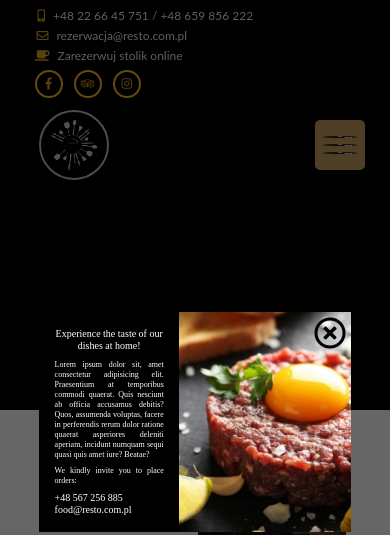
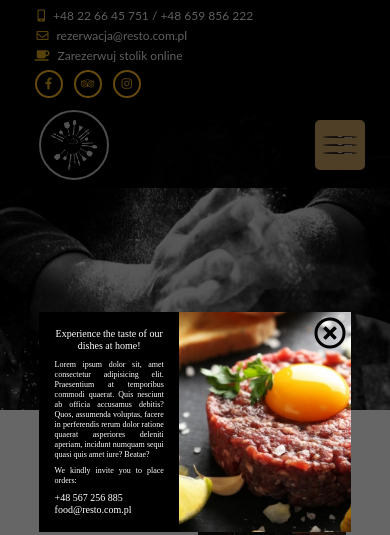
Before and after one commit to MakarCodes/Resto_website, a plain HTML site: page index.html in a window 390 px wide. Shown: the top 535 px of the page. Drawn offline with nearby package versions, Linux system fonts and the light colour scheme; files that its build step writes are made by us from their sources; the site is published under a folder, as on GitHub Pages, so addresses that start at the root find nothing.

Commit message:
fixed url path to images as backgrounds

```diff
--- a/stylesSCSS/mediastyles.scss
+++ b/stylesSCSS/mediastyles.scss
@@ -131,7 +131,7 @@
 @media screen and (max-width: 768px) {
 
     header .main-banner {
-        background: url(/images/3.jpeg) no-repeat;
+        background: url('../images/3.jpeg') no-repeat;
         background-size: cover;
         max-height: 480px;
         overflow: hidden;
@@ -482,7 +482,7 @@
 @media screen and (max-width: 480px) {
 
     header .main-banner {
-        background: url(/images/3.jpeg) no-repeat;
+        background: url('../images/3.jpeg') no-repeat;
         background-size: cover;
         max-height: 300px;
         overflow: hidden;
```
Also changed, not shown: stylesSCSS/mediastyles.css, 1 other file.
